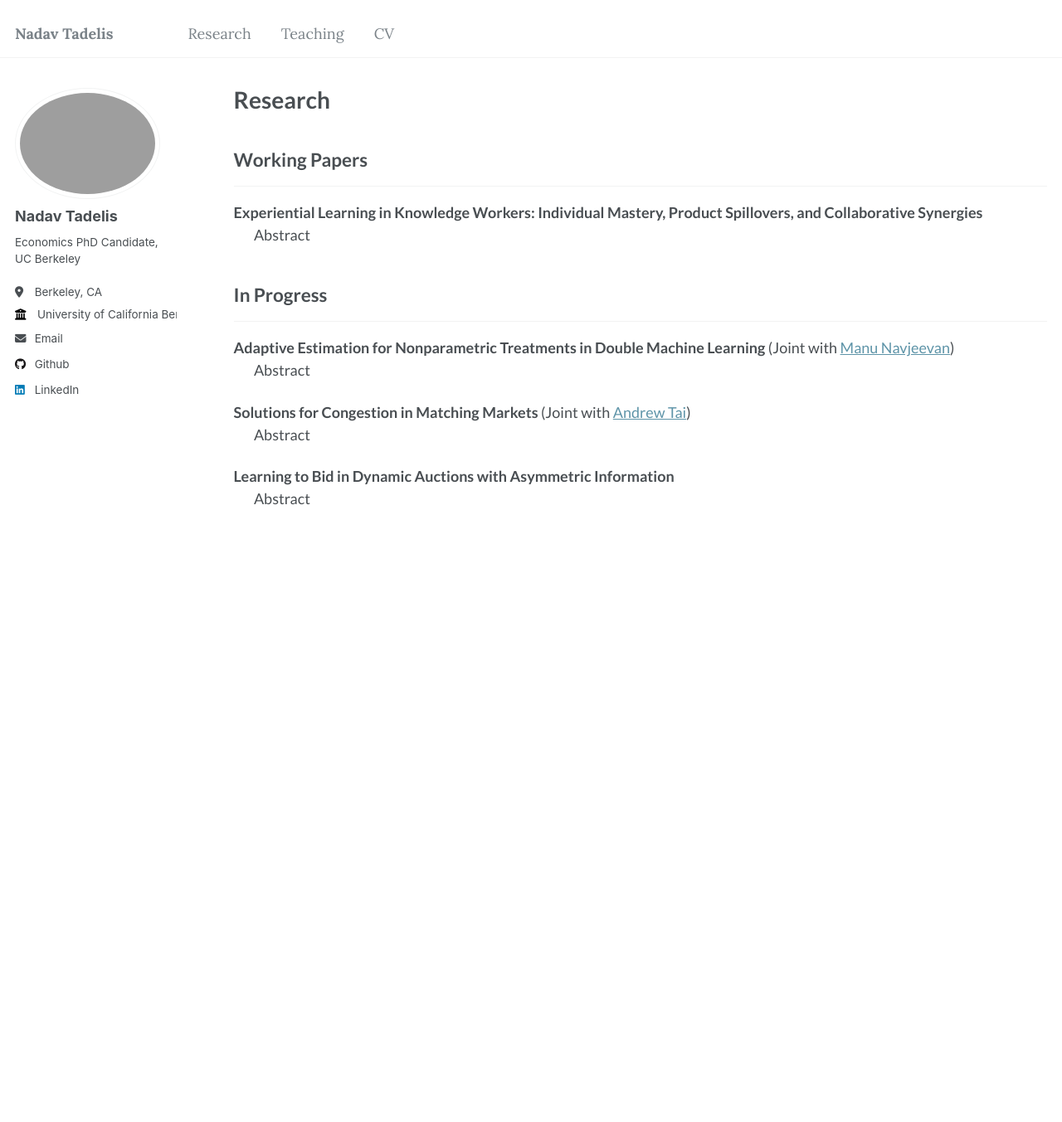
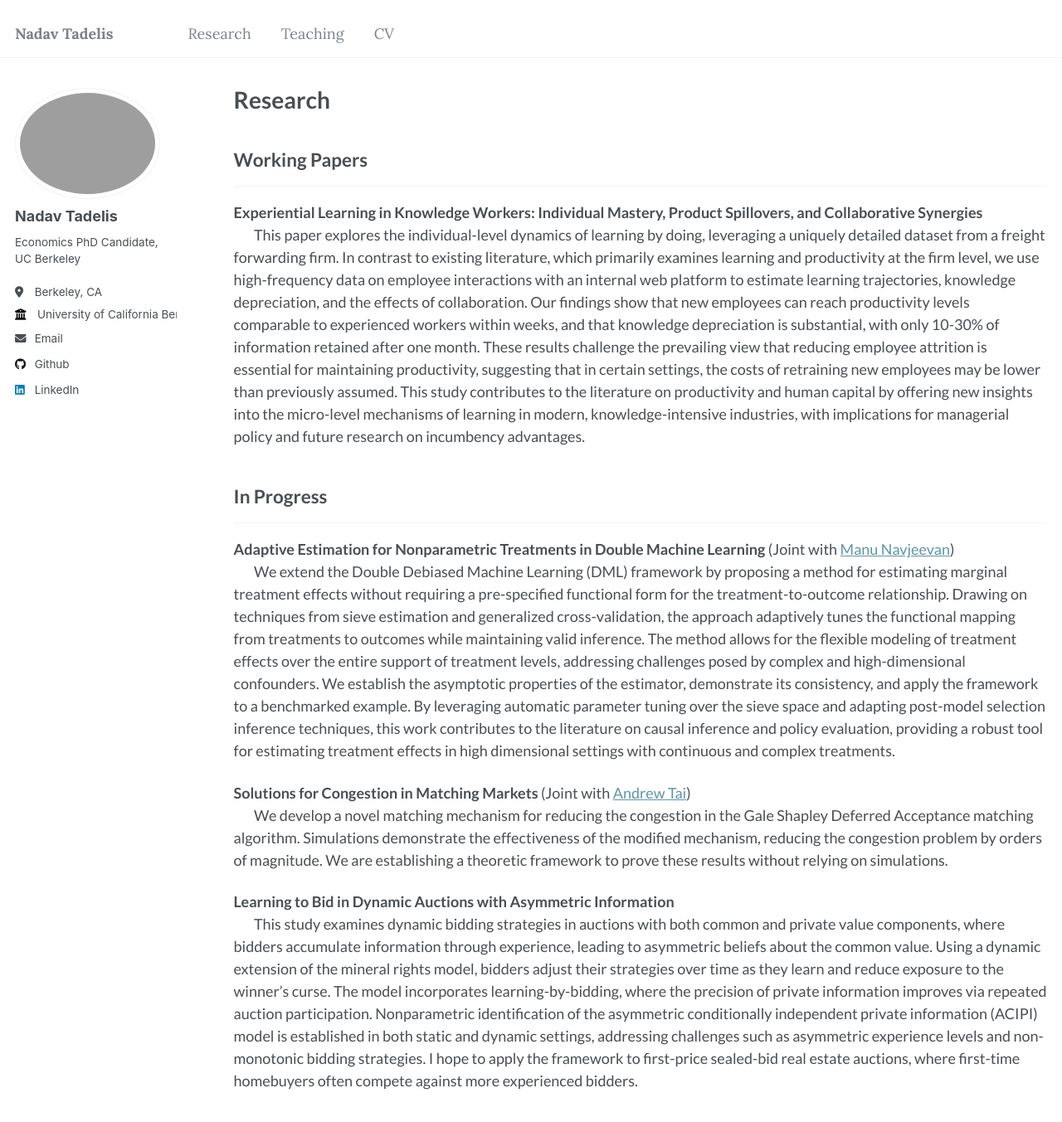
Before and after one commit to nadavtadelis/nadavtadelis.github.io, a Jekyll site: the page built from _pages/research.md, in a window 1280 px wide and 1400 px high. Shown: the top 1353 px of the window at 83% size. Built offline with Jekyll 4.4.1, drawn with Linux system fonts in a browser that asks for light colours.

Commit message:
Adding abstracts

```diff
--- a/_pages/research.md
+++ b/_pages/research.md
@@ -8,15 +8,15 @@ author_profile: true
 ## Working Papers
 ---
 **Experiential Learning in Knowledge Workers: Individual Mastery, Product Spillovers, and Collaborative Synergies**
-<br> &nbsp;&nbsp;&nbsp;&nbsp;&nbsp;&nbsp; Abstract
+<br> &nbsp;&nbsp;&nbsp;&nbsp;&nbsp;&nbsp; This paper explores the individual-level dynamics of learning by doing, leveraging a uniquely detailed dataset from a freight forwarding firm. In contrast to existing literature, which primarily examines learning and productivity at the firm level, we use high-frequency data on employee interactions with an internal web platform to estimate learning trajectories, knowledge depreciation, and the effects of collaboration. Our findings show that new employees can reach productivity levels comparable to experienced workers within weeks, and that knowledge depreciation is substantial, with only 10-30% of information retained after one month. These results challenge the prevailing view that reducing employee attrition is essential for maintaining productivity, suggesting that in certain settings, the costs of retraining new employees may be lower than previously assumed. This study contributes to the literature on productivity and human capital by offering new insights into the micro-level mechanisms of learning in modern, knowledge-intensive industries, with implications for managerial policy and future research on incumbency advantages.
 
 ## In Progress
 ---
 **Adaptive Estimation for Nonparametric Treatments in Double Machine Learning** (Joint with [Manu Navjeevan](https://navjeevan.dev))
-<br> &nbsp;&nbsp;&nbsp;&nbsp;&nbsp;&nbsp; Abstract
+<br> &nbsp;&nbsp;&nbsp;&nbsp;&nbsp;&nbsp; We extend the Double Debiased Machine Learning (DML) framework by proposing a method for estimating marginal treatment effects without requiring a pre-specified functional form for the treatment-to-outcome relationship. Drawing on techniques from sieve estimation and generalized cross-validation, the approach adaptively tunes the functional mapping from treatments to outcomes while maintaining valid inference. The method allows for the flexible modeling of treatment effects over the entire support of treatment levels, addressing challenges posed by complex and high-dimensional confounders. We establish the asymptotic properties of the estimator, demonstrate its consistency, and apply the framework to a benchmarked example. By leveraging automatic parameter tuning over the sieve space and adapting post-model selection inference techniques, this work contributes to the literature on causal inference and policy evaluation, providing a robust tool for estimating treatment effects in high dimensional settings with continuous and complex treatments.
 
 **Solutions for Congestion in Matching Markets** (Joint with [Andrew Tai](https://taiandrew.github.io))
-<br> &nbsp;&nbsp;&nbsp;&nbsp;&nbsp;&nbsp; Abstract
+<br> &nbsp;&nbsp;&nbsp;&nbsp;&nbsp;&nbsp; We develop a novel matching mechanism for reducing the congestion in the Gale Shapley Deferred Acceptance matching algorithm. Simulations demonstrate the effectiveness of the modified mechanism, reducing the congestion problem by orders of magnitude. We are establishing a theoretic framework to prove these results without relying on simulations.
 
 **Learning to Bid in Dynamic Auctions with Asymmetric Information**
-<br> &nbsp;&nbsp;&nbsp;&nbsp;&nbsp;&nbsp; Abstract
+<br> &nbsp;&nbsp;&nbsp;&nbsp;&nbsp;&nbsp; This study examines dynamic bidding strategies in auctions with both common and private value components, where bidders accumulate information through experience, leading to asymmetric beliefs about the common value. Using a dynamic extension of the mineral rights model, bidders adjust their strategies over time as they learn and reduce exposure to the winner’s curse. The model incorporates learning-by-bidding, where the precision of private information improves via repeated auction participation. Nonparametric identification of the asymmetric conditionally independent private information (ACIPI) model is established in both static and dynamic settings, addressing challenges such as asymmetric experience levels and non-monotonic bidding strategies. I hope to apply the framework to first-price sealed-bid real estate auctions, where first-time homebuyers often compete against more experienced bidders.
```
